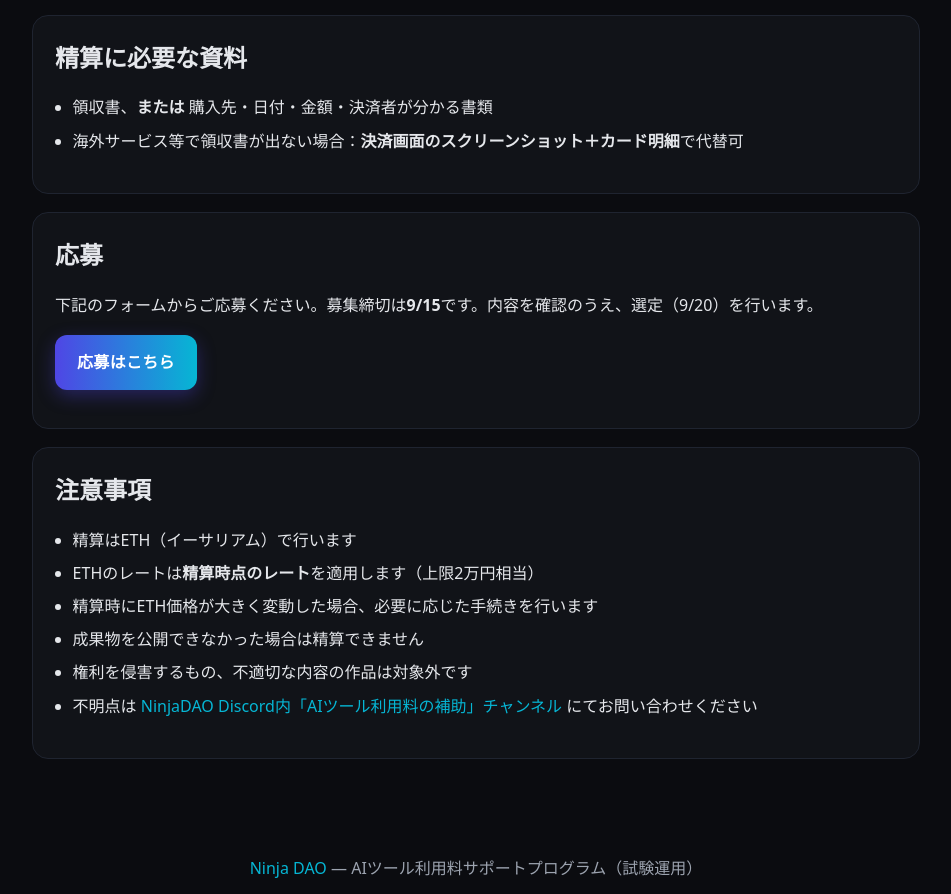
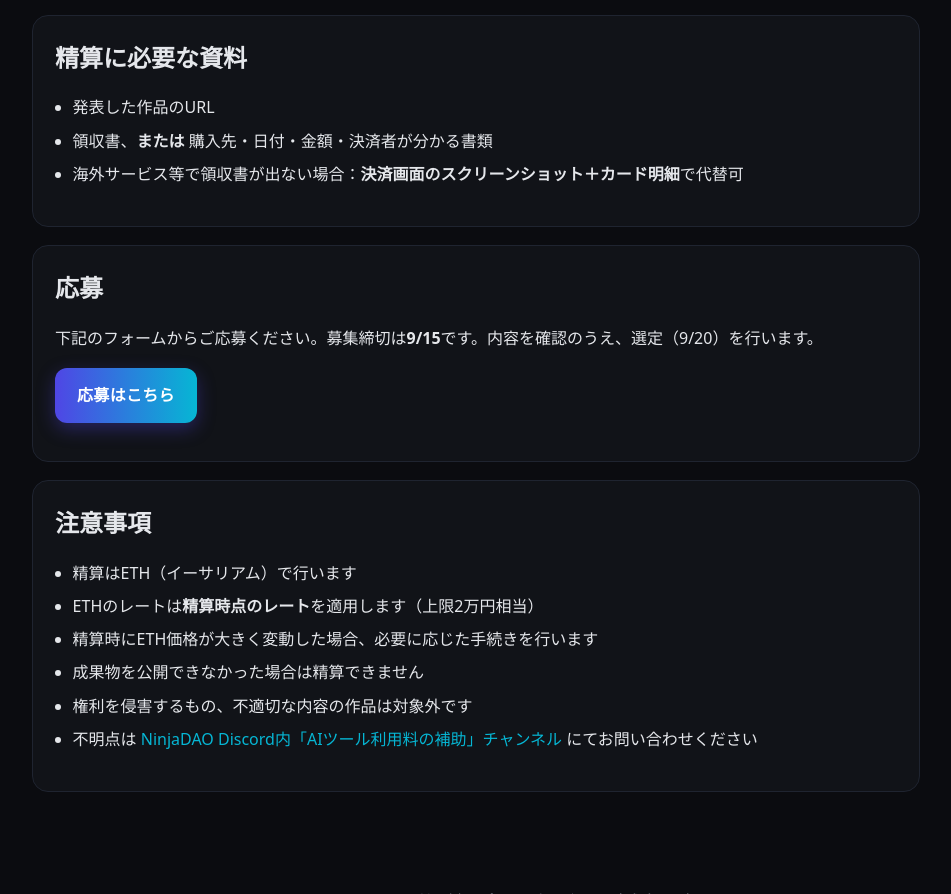
Before and after one commit to Leon-r-s/aitoolproject, a plain HTML site: page index.html in a window 1280 px wide. Shown: the part 1322-2216 px from the top of the page, without its empty margins (164-1115 px from the left). Drawn offline with Linux system fonts and the light colour scheme.

Commit message:
Add files via upload

```diff
--- a/index.html
+++ b/index.html
@@ -99,6 +99,7 @@
     <section id="docs">
       <h2>精算に必要な資料</h2>
       <ul>
+        <li>発表した作品のURL</li>
         <li>領収書、<b>または</b> 購入先・日付・金額・決済者が分かる書類</li>
         <li>海外サービス等で領収書が出ない場合：<b>決済画面のスクリーンショット＋カード明細</b>で代替可</li>
       </ul>
```
